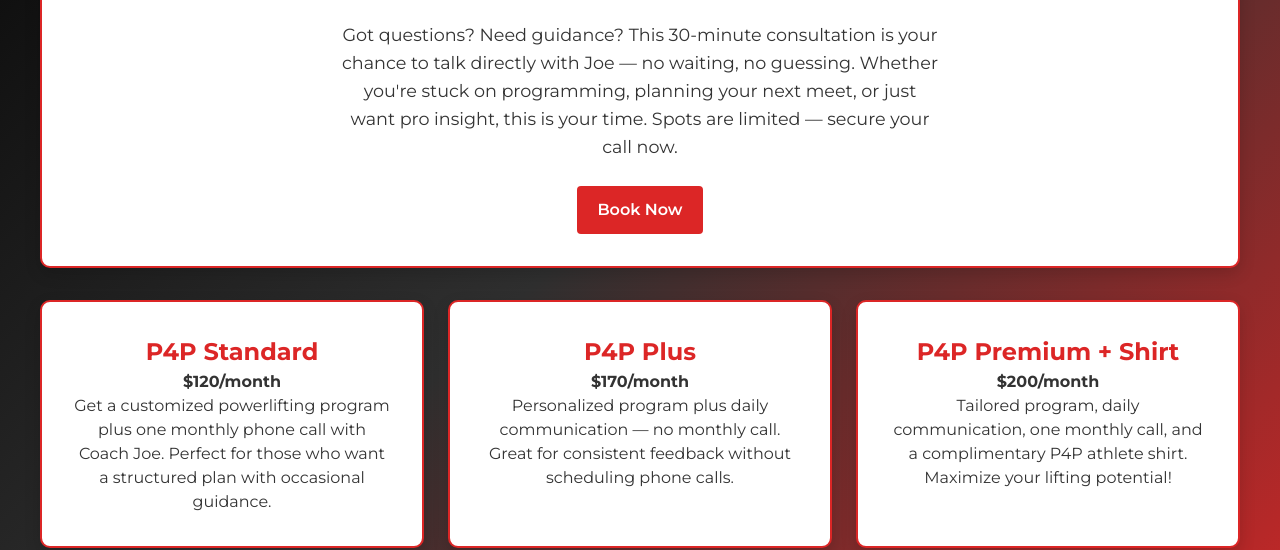
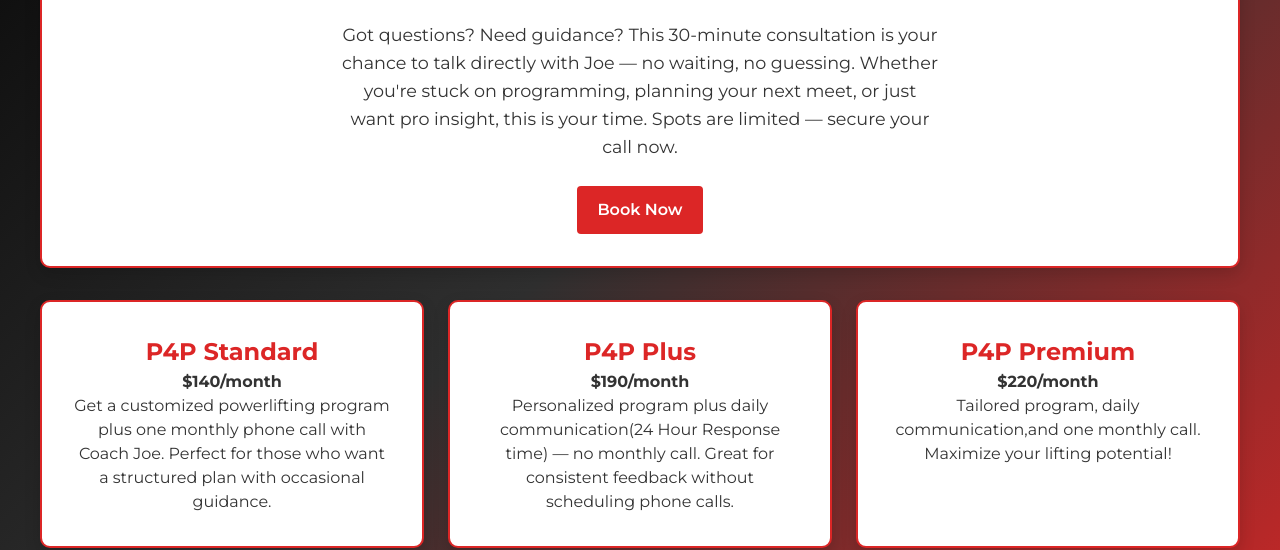
Before and after one commit to CBlanco0220/P4P, a plain HTML site: page services.html in a window 1280 px wide. Shown: the part 408-958 px from the top of the page. Drawn offline with Linux system fonts and the light colour scheme.

Commit message:
Update services.html

```diff
--- a/services.html
+++ b/services.html
@@ -59,7 +59,7 @@
       <div class="services-grid">
         <div class="service-card">
           <h3>P4P Standard</h3>
-          <p><strong>$120/month</strong></p>
+          <p><strong>$140/month</strong></p>
           <p>
             Get a customized powerlifting program plus one monthly phone call with Coach Joe.
             Perfect for those who want a structured plan with occasional guidance.
@@ -67,18 +67,17 @@
         </div>
         <div class="service-card">
           <h3>P4P Plus</h3>
-          <p><strong>$170/month</strong></p>
+          <p><strong>$190/month</strong></p>
           <p>
-            Personalized program plus daily communication — no monthly call. Great for
+            Personalized program plus daily communication(24 Hour Response time) — no monthly call. Great for
             consistent feedback without scheduling phone calls.
           </p>
         </div>
         <div class="service-card">
-          <h3>P4P Premium + Shirt</h3>
-          <p><strong>$200/month</strong></p>
+          <h3>P4P Premium</h3>
+          <p><strong>$220/month</strong></p>
           <p>
-            Tailored program, daily communication, one monthly call, and a
-            complimentary P4P athlete shirt. Maximize your lifting potential!
+            Tailored program, daily communication,and one monthly call. Maximize your lifting potential!
           </p>
         </div>
       </div>
```
